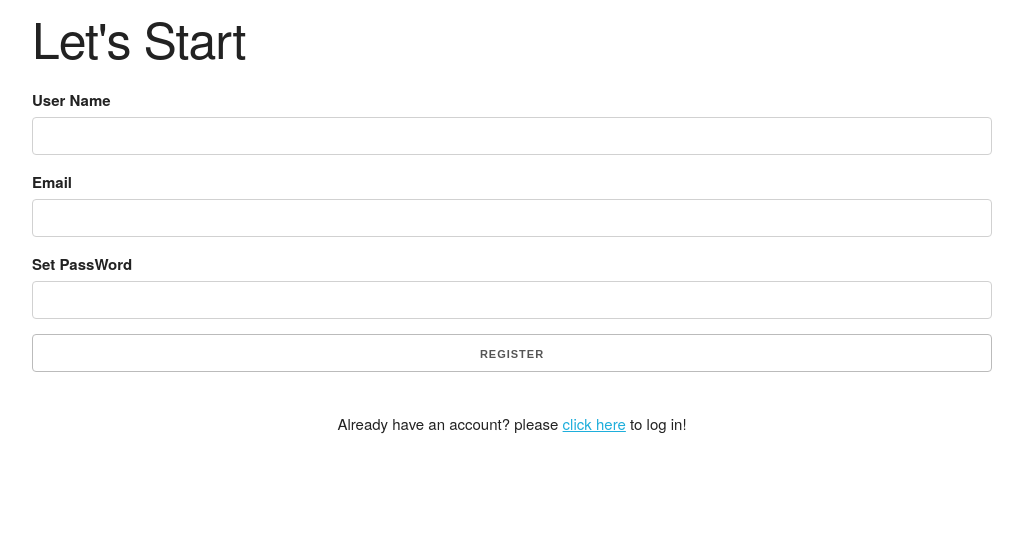
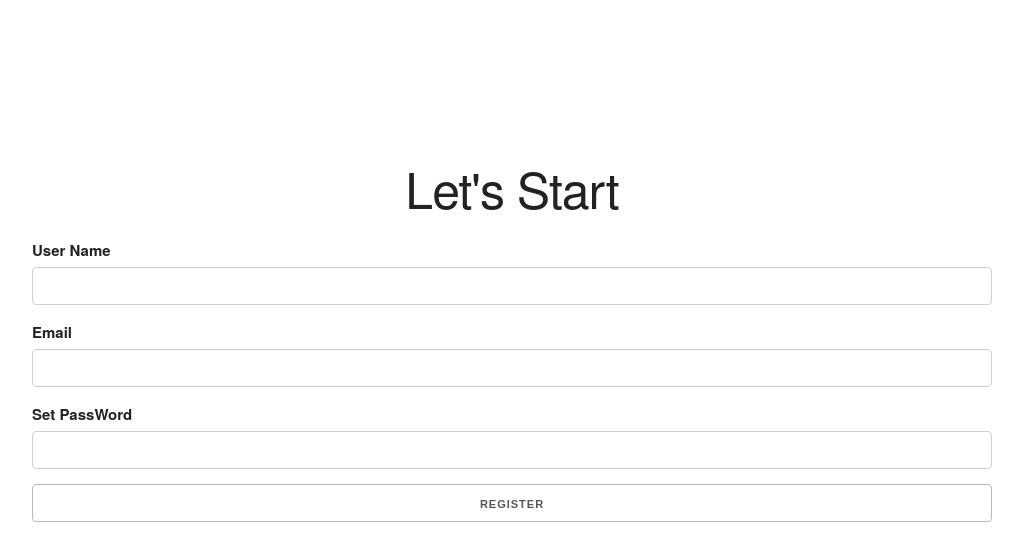
Before and after one commit to EuanMason/BikeShare, a Django app: page /register/ in a window 1280 px wide. Shown: the top 536 px of the page, without its empty margins (128-1151 px from the left). Run offline with Django 3.2, Linux system fonts and the light colour scheme; some libraries are stand-ins or nearby versions.

Commit message:
Added text align on register

```diff
--- a/bikeshare/templates/bikeshareapp/register.html
+++ b/bikeshare/templates/bikeshareapp/register.html
@@ -23,8 +23,9 @@
 
 <body>
   <!-- Container for the form -->
+  <div style="height: 150px;"></div>
   <div class="container">
-    <h1>Let's Start</h1>
+    <h1 style="text-align: center;">Let's Start</h1>
     <form id="user-form" action="/register/" method="post">
       {% csrf_token %}
 
```
